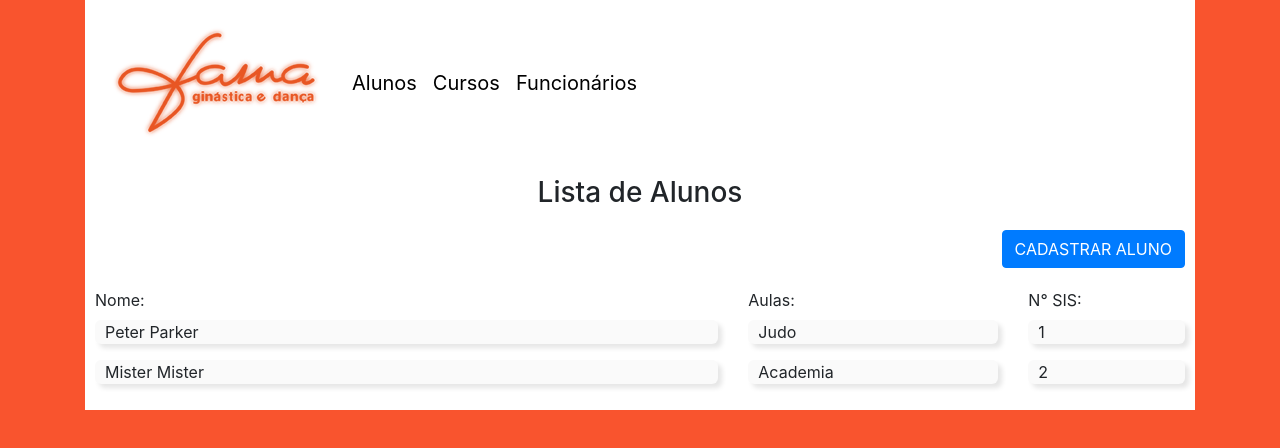
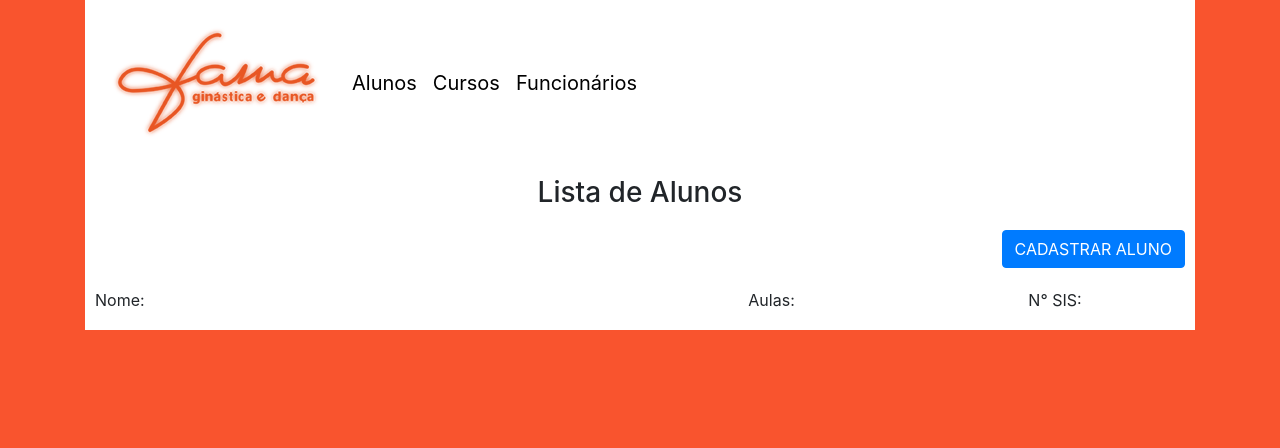
Before and after one commit to gusluchetti/Fama_Frontend, an Angular app: page /alunos in a window 1280 px wide. Shown: the top 448 px of the page. Built offline with nearby package versions, Linux system fonts and the light colour scheme.

Commit message:
added interfaces for aluno, curso and funcionarios

```diff
--- a/src/app/alunos/alunos.component.html
+++ b/src/app/alunos/alunos.component.html
@@ -34,3 +34,9 @@
         </div>
     </div>
 </div>
+
+<ng-template #cadastro>
+    <div>
+
+    </div>
+</ng-template>
--- a/src/app/alunos/alunos.component.ts
+++ b/src/app/alunos/alunos.component.ts
@@ -1,4 +1,5 @@
 import { Component } from '@angular/core';
+import { AlunoModel } from '../models'
 
 @Component({
   selector: 'app-alunos',
@@ -11,18 +12,6 @@ export class AlunosComponent {
 
   }
 
-
-  alunos = [
-    {
-      idAluno: 1,
-      idCurso: 'Judo',
-      nomeAluno: 'Peter Parker'
-    },
-    {
-      idAluno: 2,
-      idCurso: 'Academia',
-      nomeAluno: 'Mister Mister'
-    },
-  ];
+alunos: AlunoModel[] = [];
 
 }
--- a/src/app/alunos/cadastro/cadastro.component.html
+++ /dev/null
@@ -1 +0,0 @@
-<p>cadastro works!</p>
--- a/src/app/alunos/cadastro/cadastro.component.ts
+++ /dev/null
@@ -1,15 +0,0 @@
-import { Component, OnInit } from '@angular/core';
-
-@Component({
-  selector: 'app-cadastro',
-  templateUrl: './cadastro.component.html',
-  styleUrls: ['./cadastro.component.css']
-})
-export class CadastroComponent implements OnInit {
-
-  constructor() { }
-
-  ngOnInit(): void {
-  }
-
-}
--- a/src/app/app.module.ts
+++ b/src/app/app.module.ts
@@ -6,15 +6,13 @@ import { AppComponent } from './app.component';
 import { AlunosComponent } from './alunos/alunos.component';
 import { CursosComponent } from './cursos/cursos.component';
 import { FuncionariosComponent } from './funcionarios/funcionarios.component';
-import { CadastroComponent } from './alunos/cadastro/cadastro.component';
 
 @NgModule({
   declarations: [
     AppComponent,
     AlunosComponent,
     CursosComponent,
-    FuncionariosComponent,
-    CadastroComponent
+    FuncionariosComponent
   ],
   imports: [
     BrowserModule,
--- /dev/null
+++ b/src/app/models.ts
@@ -0,0 +1,40 @@
+export interface AlunoModel {
+    idAluno: number;
+    dataNascAluno: number;
+    cpfAluno: string;
+    rgAluno: string;
+    estadoCivilAluno: string;
+    emailAluno: string;
+    telefoneAluno: string;
+    profissaoAluno: string;
+    nomeAluno: string;
+    idCurso: number;
+    idEndereco: number;
+    numeroSisAluno: number;
+}
+
+export interface CursoModel {
+    idCurso: number;
+    nomeCurso: string;
+    responsavelCurso: string;
+    horasSemanaisCurso: number;
+    duracaoCurso: string;
+    descricaoCurso: string;
+}
+
+export interface FuncionarioModel {
+    idFuncionario: number;
+    nomeFuncionario: string;
+    dataNascFuncionario: number;
+    cpfFuncionario: string;
+    rgFuncionario: string;
+    estadoCivilFuncionario: string;
+    emailFuncionario: string;
+    telefoneFuncionario: string;
+    atuacaoFuncionario: string;
+    cargaHorariaFuncionario: string;
+    salarioFuncionario: string;
+    formacaoFuncionario: string;
+    idEndereco: number;
+    numeroSisFuncionario: number;
+}
```
Also changed, not shown: src/app/alunos/cadastro/cadastro.component.css (deleted), 1 other file (tests, documents, lock files or other folders).
